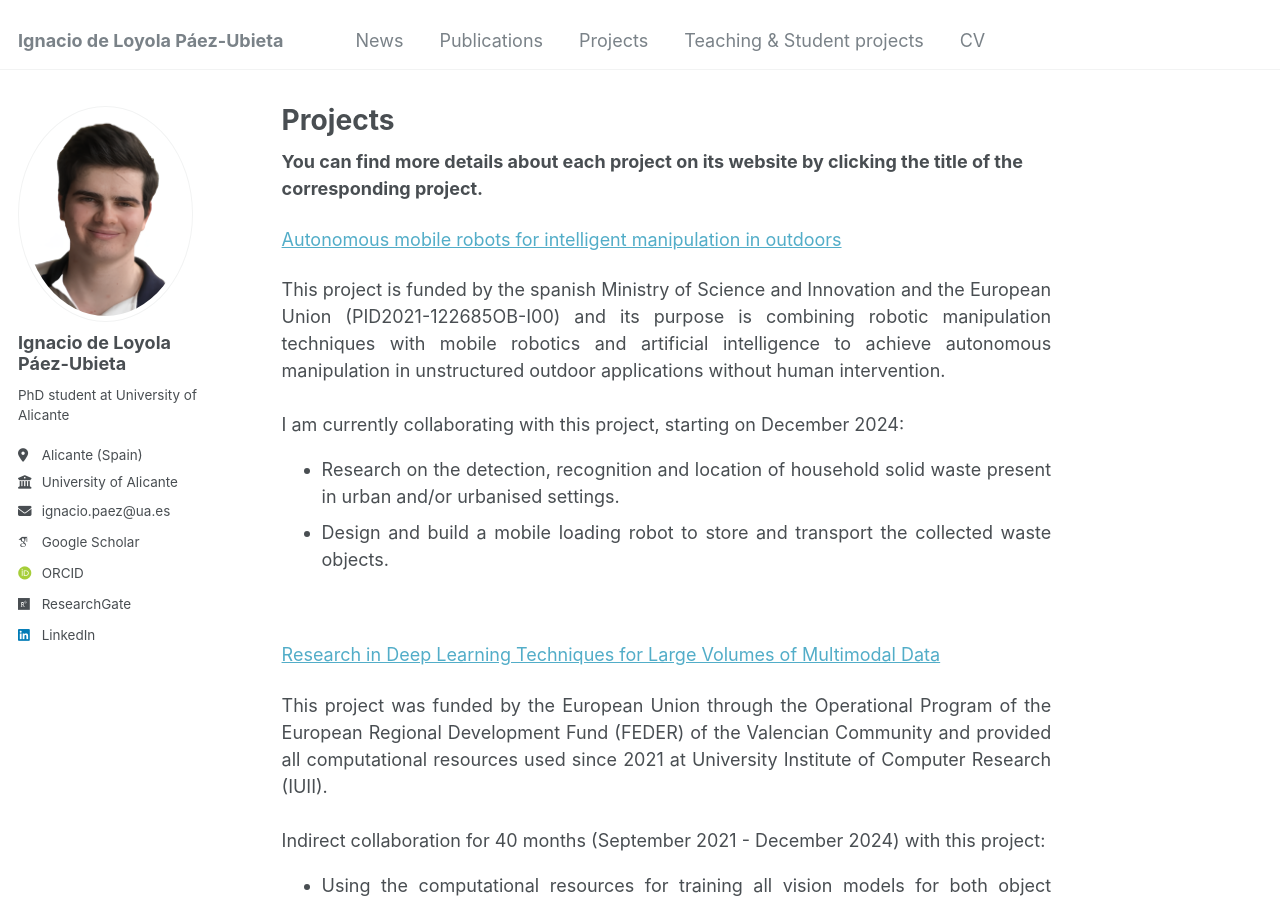
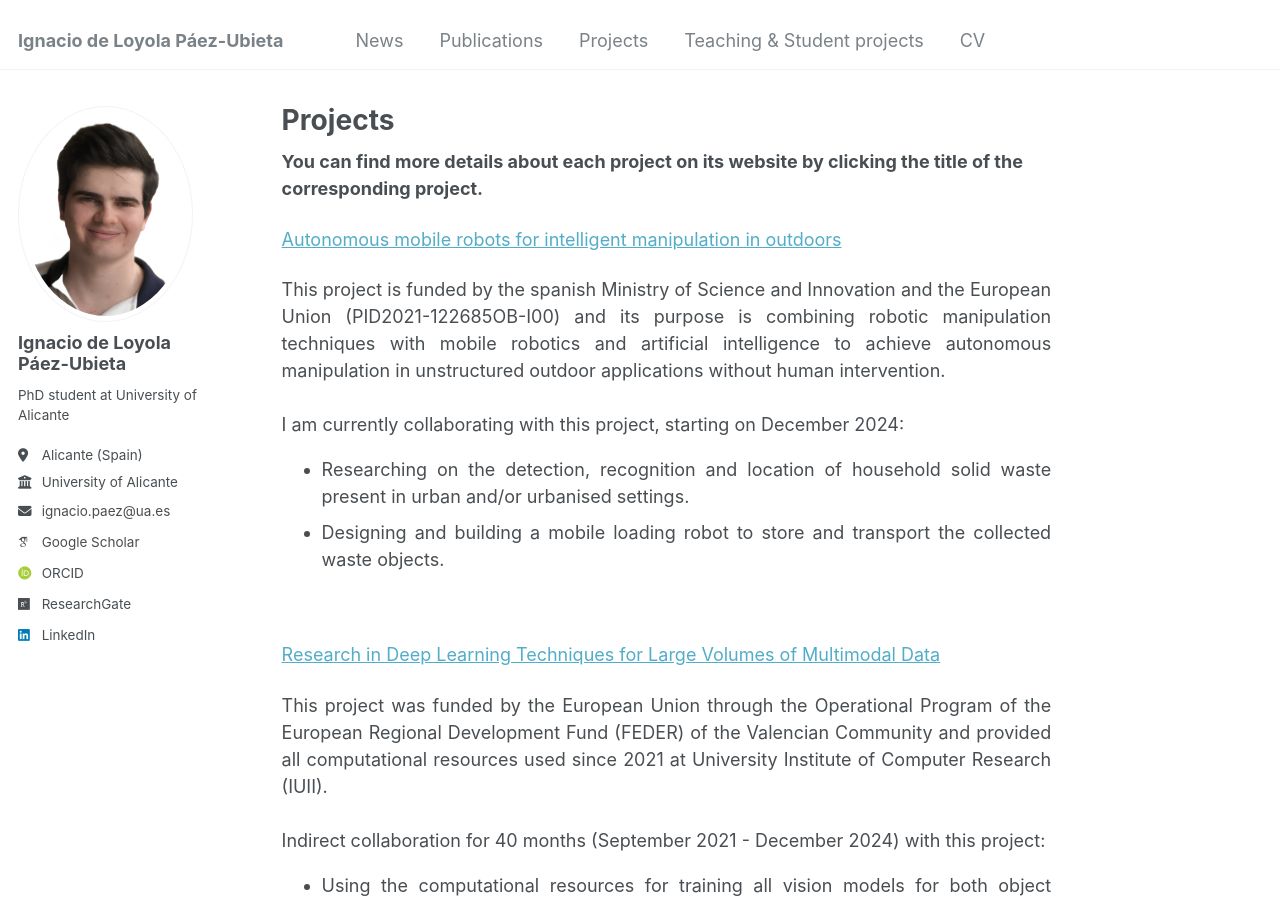
Before and after one commit to ignpaub/ignpaub.github.io, a Jekyll site: the page built from _pages/projects.md, in a window 1280 px wide and 900 px high. Built offline with Jekyll 4.4.1, drawn with Linux system fonts in a browser that asks for light colours; some web fonts are replaced.

Commit message:
Update projects.md

```diff
--- a/_pages/projects.md
+++ b/_pages/projects.md
@@ -14,8 +14,8 @@ This project is funded by the spanish Ministry of Science and Innovation and the
 <br>
 I am currently collaborating with this project, starting on December 2024:
 <ul>
-    <li>Research on the detection, recognition and location of household solid waste present in urban and/or urbanised settings.</li>
-    <li>Design and build a mobile loading robot to store and transport the collected waste objects.</li>
+    <li>Researching on the detection, recognition and location of household solid waste present in urban and/or urbanised settings.</li>
+    <li>Designing and building a mobile loading robot to store and transport the collected waste objects.</li>
 </ul>
 </div>
 <br/>
```
